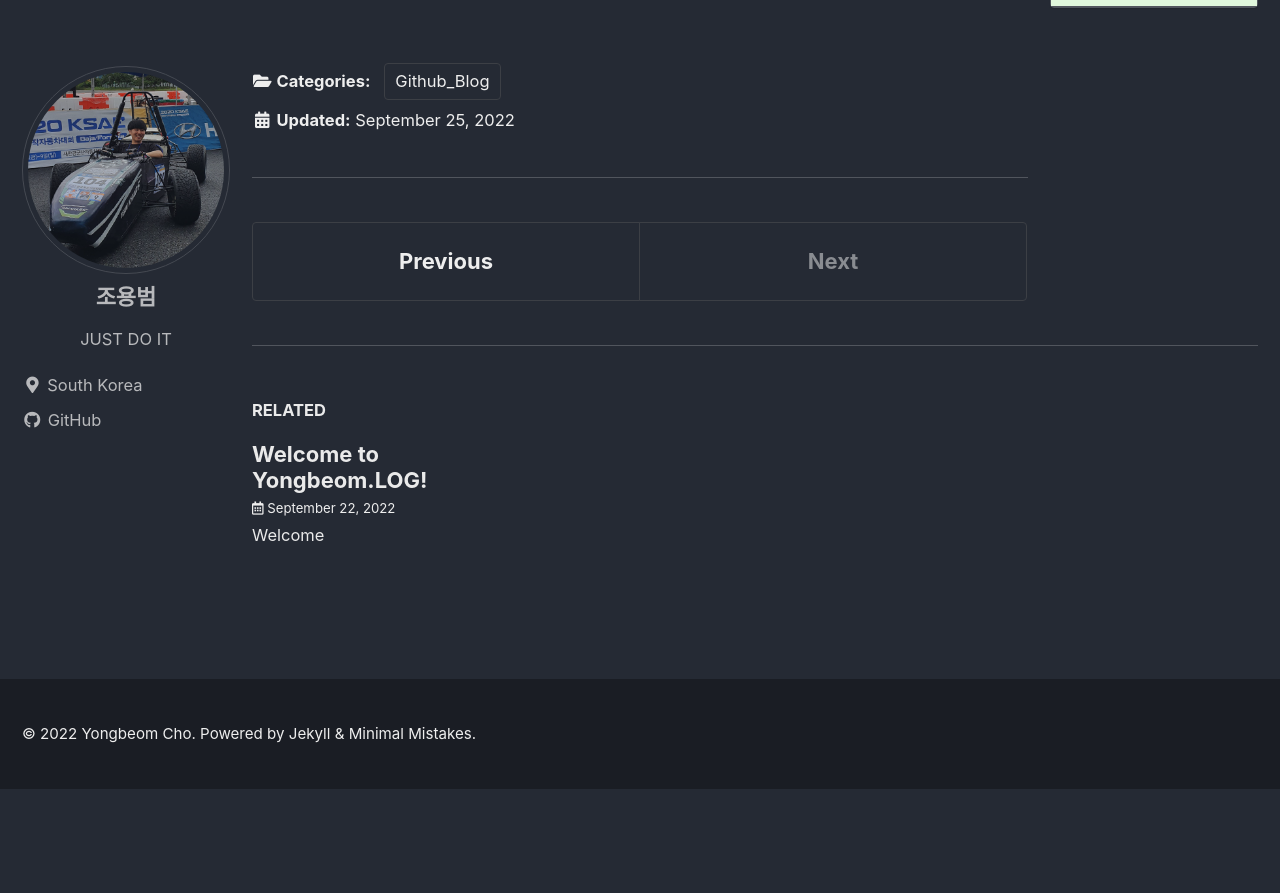
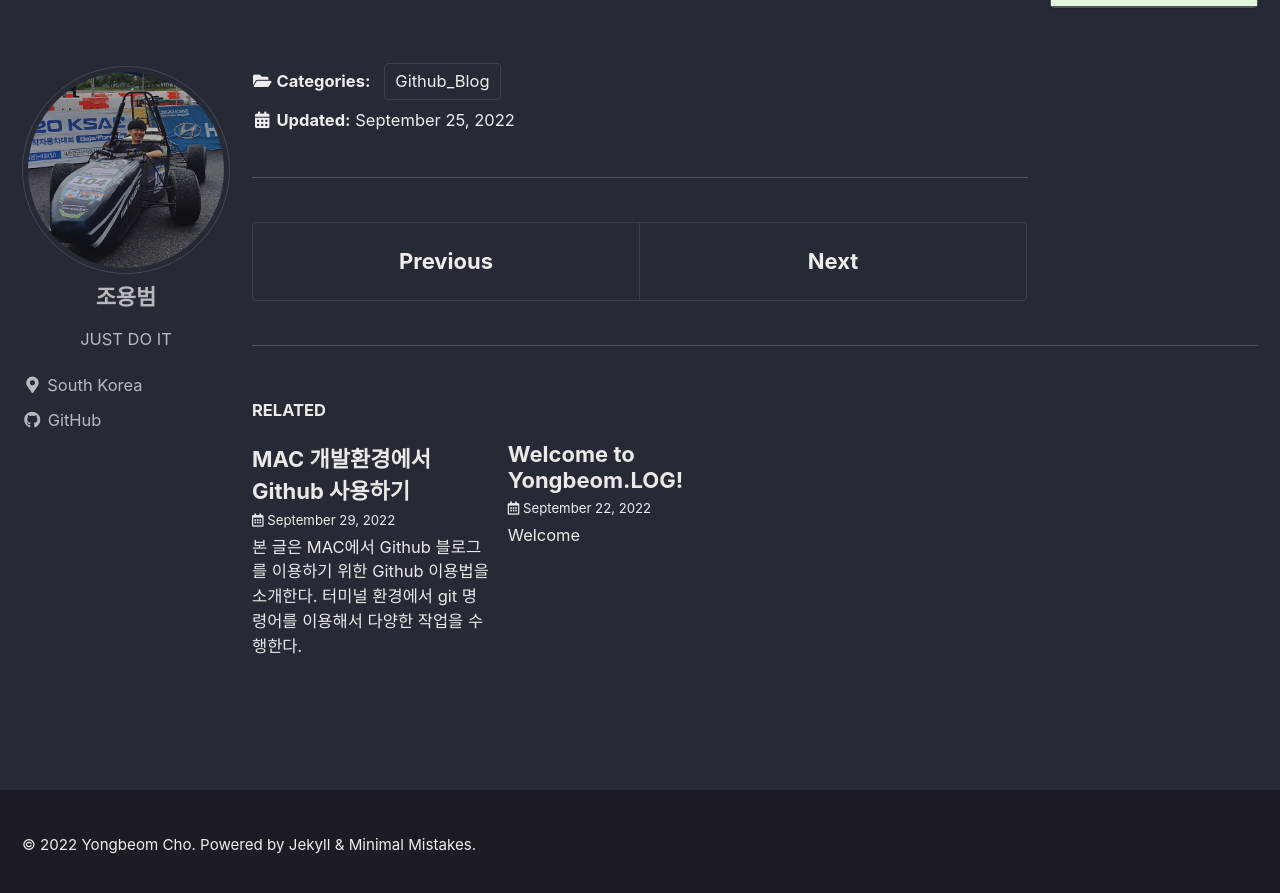
Before and after one commit to Mech-Yongbeom/Mech-Yongbeom.github.io, a Jekyll site: the page built from _posts/2022-09-25-GB01.markdown, in a window 1280 px wide and 900 px high, scrolled down 4145 px. Shown: the top 893 px of the window. Built offline with Jekyll 4.4.1, drawn with Linux system fonts in a browser that asks for light colours; cached includes are drawn as plain includes; before the commit the page ends 4934 px from its top, so only the background shows below that.

Commit message:
220929 POST

````diff
--- a/_posts/2022-09-25-GB01.markdown
+++ b/_posts/2022-09-25-GB01.markdown
@@ -90,5 +90,5 @@ jekyll의 설치가 완료되면, 웹사이트의 테마가 저장된 폴더로
 <br><br>
 
 # 5. 결과
-![result](/assets/images/GB01_img01.png)
+![result](/assets/images/GB01/img01.png)
 결과적으로 위의 방법을 통해서 jekyll로 미리 웹사이트의 모습을 로컬 환경에서 확인한 뒤에, github의 저장소로 commit하여 블로그를 업데이트 할 수 있다.
--- /dev/null
+++ b/_posts/2022-09-29-GB02.markdown
@@ -0,0 +1,33 @@
+---
+title:  "MAC 개발환경에서 Github 사용하기"
+date:   2022-09-29
+categories: Github_Blog
+toc: true
+toc_sticky: true
+---
+
+본 글은 MAC에서 Github 블로그를 이용하기 위한 Github 이용법을 소개한다. 터미널 환경에서 `git` 명령어를 이용해서 다양한 작업을 수행한다.
+<br><br>
+
+# 1. Github란?
+깃허브(Github)를 이해하기 위해서는 먼저 git의 의미를 알아야한다.
+<p align="center">
+  <img src="/assets/images/GB02/img01.png">
+</p>
+`git`이란 **'분산형 버전관리 시스템'**을 의미한다. 우리가 문서 파일들을 저장하는 경우, 보통 아래의 사진처럼 버전을 나누어 저장한다. 문서의 용량 10MB라면 총 5개의 버전이니까 50MB의 저장 공간이 필요하다. 이는 굉장히 비효율적인 방식으로 git은 각 버전들간의 **변경사항**만을 저장하여 버전을 관리한다.
+
+`github`는 git을 인터넷 서버 상에 저장하는 **원격저장소** 역할을 수행한다. 그 덕분에 프로젝트를 진행함에 있어서 다른 사람들과 코드 공유를 더욱 수월하게 수행할 수 있다.
+<br><br>
+
+# 2. Github 연동하기
+
+```
+>> cd [작업경로]
+>> git
+>> git remote
+>> git clone
+>> git add
+>> git push
+>> git pull
+```
+작성중...
````
Also changed, not shown: assets/images/GB01/img01.png (renamed from assets/images/GB01_img01.png), assets/images/GB02/img01.png (added).
